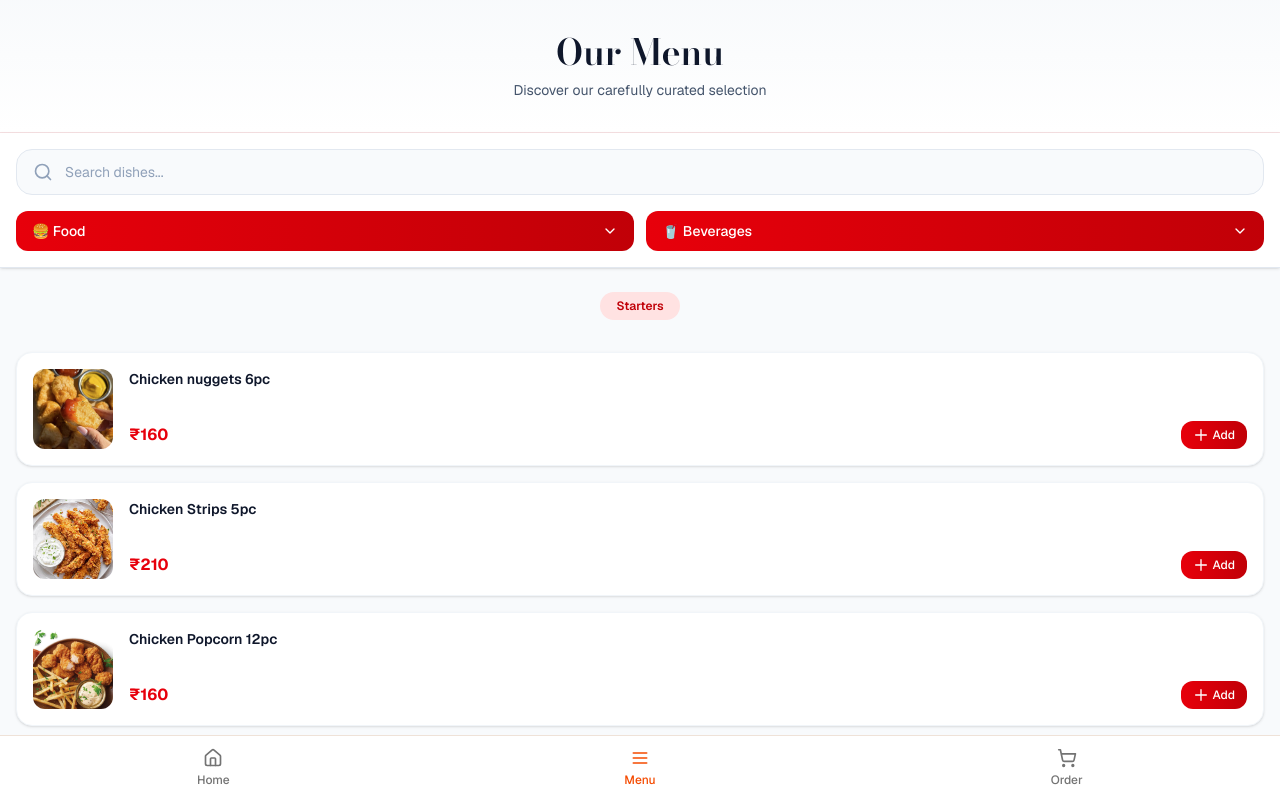
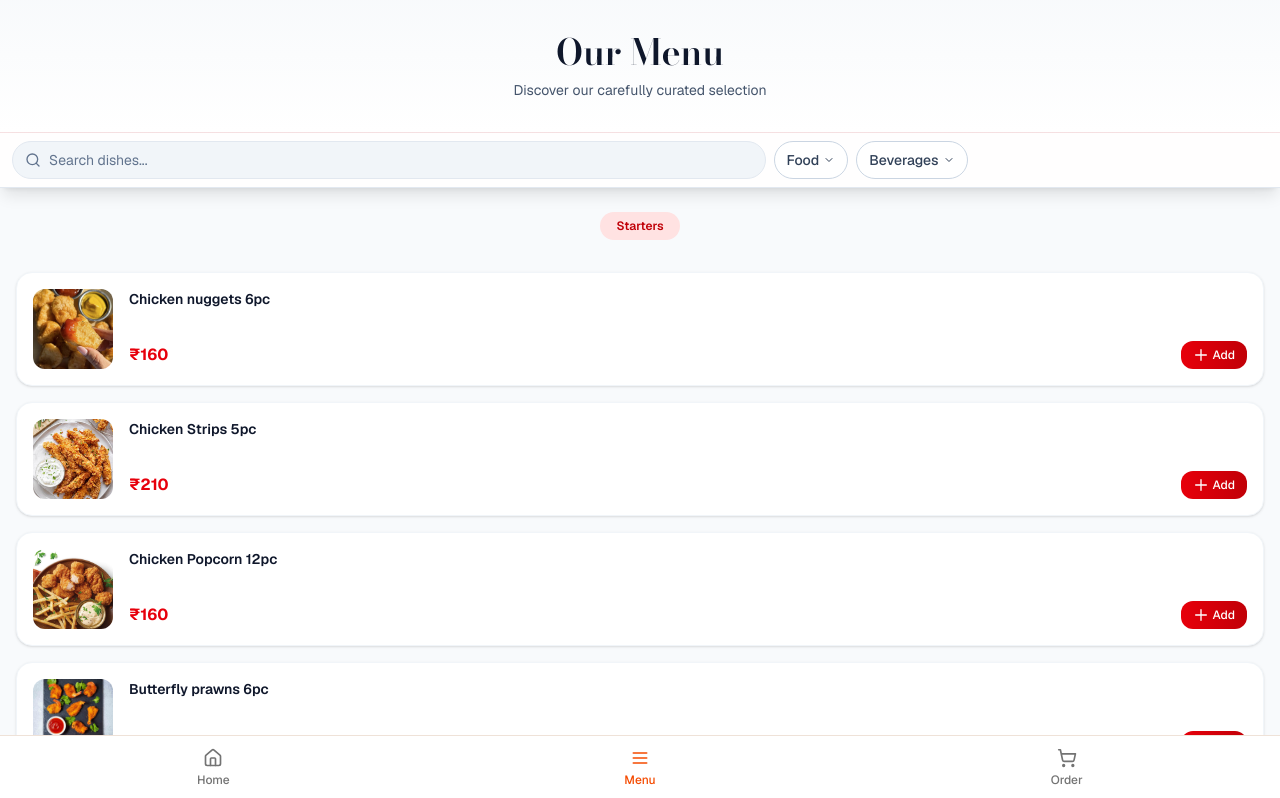
Before and after one commit to Naveenseb/mobile-menu-design, a Next.js app: page /menu in a window 1280 px wide. Shown: the top 798 px of the page. Built offline with nearby package versions, Linux system fonts and the light colour scheme.

Commit message:
menuPageEdited

```diff
--- a/app/menu/page.tsx
+++ b/app/menu/page.tsx
@@ -442,33 +442,34 @@ function MenuContent({
       </div>
 
       {/* Search & Filters Section */}
-      <div className="sticky top-16 z-40 bg-white border-b border-slate-200 shadow-sm">
-        <div className="px-4 py-4">
+      <div className="sticky top-0 z-50 bg-white/95 backdrop-blur-sm border-b border-slate-200 shadow-lg">
+        <div className="px-3 py-2">
+          {/* Search Bar and Dropdowns in same row */}
+          <div className="flex gap-2 items-center">
             {/* Search Bar */}
-          <div className="flex items-center gap-3 bg-slate-50 rounded-xl px-4 py-3 mb-4 border border-slate-200 focus-within:border-red-600 focus-within:bg-white transition">
-            <Search className="w-5 h-5 text-slate-400" />
+            <div className="flex items-center gap-2 bg-slate-100 rounded-full px-3 py-2 border border-slate-200 focus-within:border-red-400 focus-within:bg-white focus-within:shadow-md transition-all" style={{width: '60%'}}>
+              <Search className="w-4 h-4 text-slate-500" />
               <input
                 type="text"
                 placeholder="Search dishes..."
                 value={searchQuery}
                 onChange={(e) => setSearchQuery(e.target.value)}
-              className="bg-transparent outline-none flex-1 text-sm text-slate-700 placeholder-slate-400"
+                className="bg-transparent outline-none flex-1 text-sm text-slate-700 placeholder-slate-500"
               />
             </div>
 
-          {/* Food and Beverages Dropdowns */}
-          <div className="flex gap-3">
             {/* Food Dropdown */}
-            <div className="relative flex-1">
+            <div className="relative">
               <button
                 onClick={() => setOpenDropdown(openDropdown === "food" ? null : "food")}
-                className="w-full flex items-center justify-between px-4 py-2.5 bg-gradient-to-r from-red-600 to-red-700 text-white rounded-lg font-medium text-sm hover:shadow-lg transition-all"
+                className="flex items-center gap-1 px-3 py-2 bg-white border border-slate-300 rounded-full font-medium text-sm text-slate-700 hover:border-red-400 hover:shadow-md transition-all"
               >
-                <span>🍔 Food</span>
-                <ChevronDown className={`w-4 h-4 transition-transform duration-300 ${openDropdown === "food" ? "rotate-180" : ""}`} />
+                <span>Food</span>
+                <ChevronDown className={`w-3 h-3 transition-transform duration-300 ${openDropdown === "food" ? "rotate-180" : ""}`} />
               </button>
               {openDropdown === "food" && (
-                <div className="absolute top-full left-0 right-0 mt-2 bg-white border border-slate-200 rounded-xl shadow-xl z-50 overflow-hidden">
+                <div className="absolute top-full left-1/2 transform -translate-x-1/2 mt-2 w-64 bg-white border border-slate-200 rounded-xl shadow-xl z-50 overflow-hidden">
+                  <div className="grid grid-cols-2 gap-0">
                     {foodSubcategories.map((cat, idx) => (
                       <button
                         key={cat.id}
@@ -480,26 +481,28 @@ function MenuContent({
                           selectedCategory === cat.id
                             ? "bg-red-50 text-red-700 font-semibold"
                             : "text-slate-700 hover:bg-slate-50"
-                      } ${idx !== foodSubcategories.length - 1 ? "border-b border-slate-100" : ""}`}
+                        } ${idx % 2 === 0 ? "border-r border-slate-100" : ""} ${idx < foodSubcategories.length - 2 ? "border-b border-slate-100" : ""}`}
                       >
                         {cat.label}
                       </button>
                     ))}
                   </div>
+                </div>
               )}
             </div>
 
             {/* Beverages Dropdown */}
-            <div className="relative flex-1">
+            <div className="relative">
               <button
                 onClick={() => setOpenDropdown(openDropdown === "beverages" ? null : "beverages")}
-                className="w-full flex items-center justify-between px-4 py-2.5 bg-gradient-to-r from-red-600 to-red-700 text-white rounded-lg font-medium text-sm hover:shadow-lg transition-all"
+                className="flex items-center gap-1 px-3 py-2 bg-white border border-slate-300 rounded-full font-medium text-sm text-slate-700 hover:border-red-400 hover:shadow-md transition-all"
               >
-                <span>🥤 Beverages</span>
-                <ChevronDown className={`w-4 h-4 transition-transform duration-300 ${openDropdown === "beverages" ? "rotate-180" : ""}`} />
+                <span>Beverages</span>
+                <ChevronDown className={`w-3 h-3 transition-transform duration-300 ${openDropdown === "beverages" ? "rotate-180" : ""}`} />
               </button>
               {openDropdown === "beverages" && (
-                <div className="absolute top-full left-0 right-0 mt-2 bg-white border border-slate-200 rounded-xl shadow-xl z-50 overflow-hidden">
+                <div className="absolute top-full left-1/2 transform -translate-x-1/2 mt-2 w-32 bg-white border border-slate-200 rounded-xl shadow-xl z-50 overflow-hidden">
+                  <div className="grid grid-cols-1 gap-0">
                     {beveragesSubcategories.map((cat, idx) => (
                       <button
                         key={cat.id}
@@ -516,6 +519,7 @@ function MenuContent({
                         {cat.label}
                       </button>
                     ))}
+                  </div>
                 </div>
               )}
             </div>
```
Lines whose indentation alone changed are shown as unchanged.
